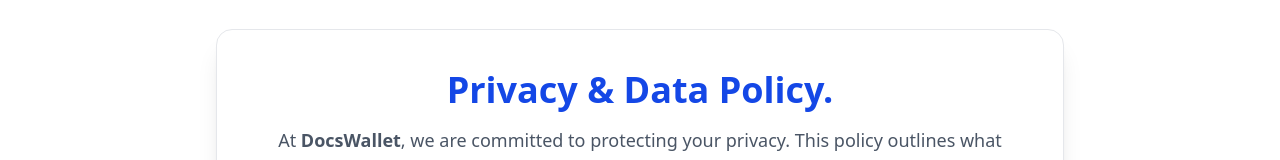
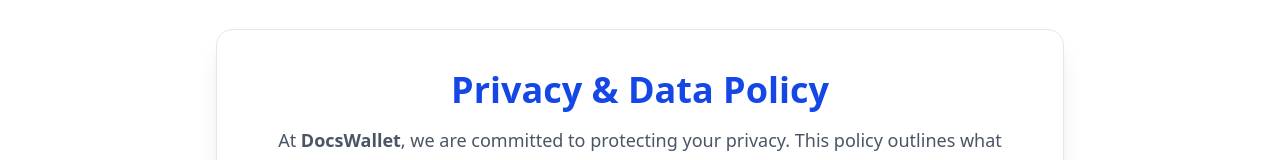
Before and after one commit to JabirBhuiyan08/Docx-Wallet, a React (Vite) app: page /data-policy in a window 1280 px wide. Shown: the part 171-331 px from the top of the page. Built offline with nearby package versions, Linux system fonts and the light colour scheme; no server answers.

Commit message:
testing2

```diff
--- a/src/Pages/Data Policy/DataPolicy.jsx
+++ b/src/Pages/Data Policy/DataPolicy.jsx
@@ -39,7 +39,7 @@
         <div className="max-w-4xl mx-auto px-6 py-12">
             <div className="bg-white shadow-xl rounded-2xl p-10 border border-gray-200">
                 <h1 className="text-4xl font-bold text-blue-700 mb-4 text-center">
-                    Privacy & Data Policy.
+                    Privacy & Data Policy
                 </h1>
                 <p className="text-gray-600 mb-10 text-center text-lg">
                     At <strong>DocsWallet</strong>, we are committed to protecting your privacy. This policy outlines what data we collect, how we use it, and your rights as a user.
```
